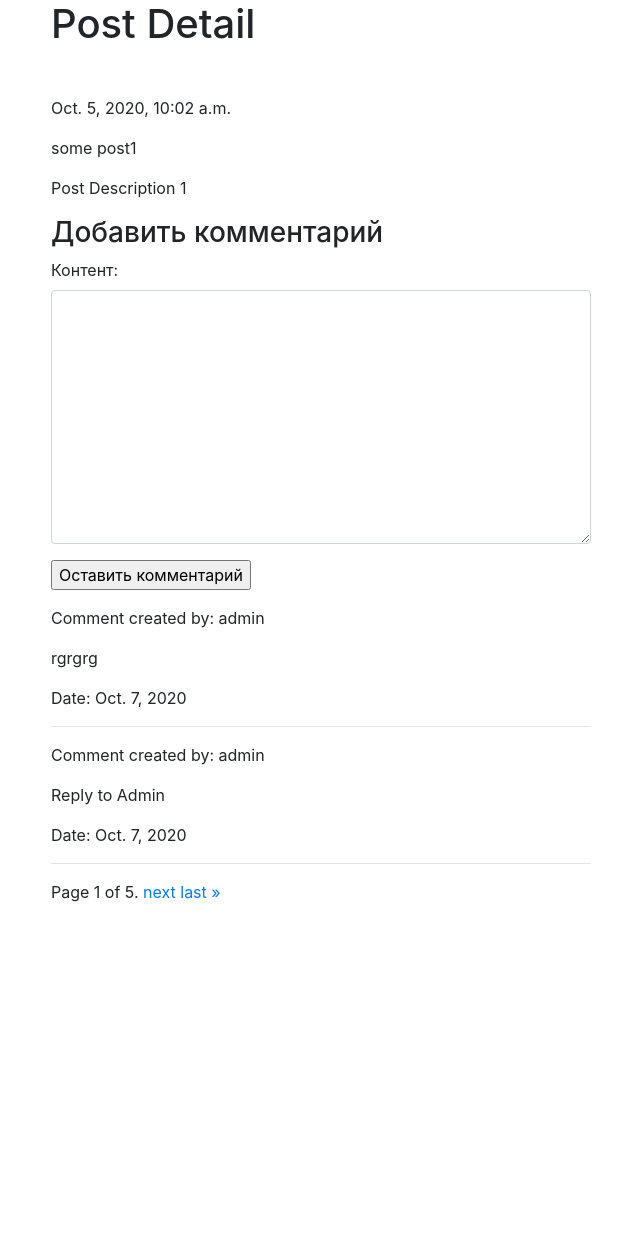
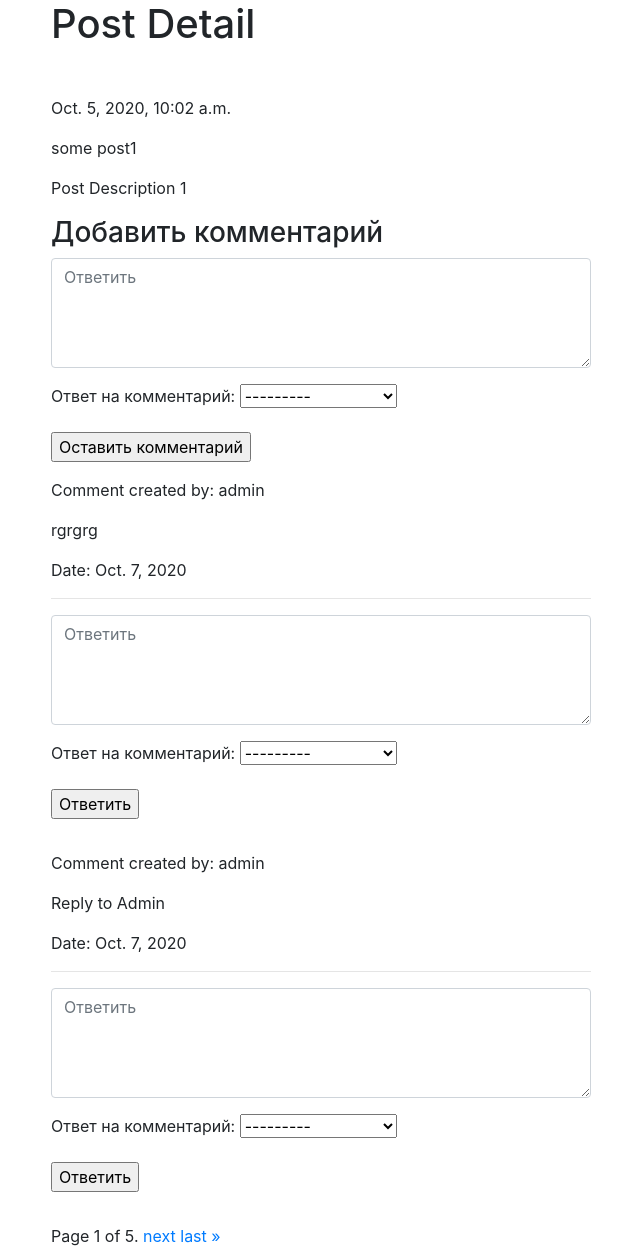
Before and after one commit to NuraiM1998/Comment-Service, a Django app: a page that uses comment_service/posts/templates/post_detail.html in a window 1280 px wide. Shown: the whole page, without its empty margins (224-864 px from the left). Before the commit the page ends 902 px from the top, so only its background shows below. Run offline with Django 3.2, Linux system fonts and the light colour scheme; data comes from the database, SQL or seed files in the repository; both versions use the stored data as it was after the commit; some libraries are stand-ins or nearby versions.

Commit message:
replies added

```diff
--- a/comment_service/comments/models.py
+++ b/comment_service/comments/models.py
@@ -5,51 +5,15 @@ from django.contrib.contenttypes.models import ContentType
 from django.contrib.contenttypes.fields import GenericForeignKey
 from polymorphic.models import PolymorphicModel
 
+
 User = get_user_model()
-
-# class CommentManager(models.Manager):
-#     def all(self):
-#         qs = super(CommentManager, self).filter(parent=None)
-#         return qs
-#     def filter_by_instance(self, instance):
-#         content_type = ContentType.objects.get_for_model(instance.__class__)
-#         obj_id = instance.id
-#         qs = super(CommentManager, self).filter(content_type=content_type, object_id=obj_id).filter(parent=None)
-#         return qs
-
-# class Post(models.Model):
-#     user = models.ForeignKey(User, on_delete=models.CASCADE, related_name='user_post')
-#     title = models.CharField(max_length=150)
-#     slug = models.SlugField(max_length=150)
-#     body = models.TextField(blank=True)
-#     date_pub = models.DateTimeField(auto_now_add=True)
-
-
-
-#     def get_absolute_url(self):
-#         return reverse('comments:post_detail', kwargs={'slug': self.slug})
-
-#     def __str__(self):
-#         return self.title
-
-#     @property
-#     def comments(self):
-#         instance = self
-#         qs = Comment.objects.filter_by_instance(instance)
-#         return qs
-
-
-#     @property
-#     def get_content_type(self):
-#         instance = self
-#         content_type = ContentType.objects.get_for_model(instance.__class__)
-#         return content_type.model
 
 
 class Comment(PolymorphicModel):
     user = models.ForeignKey(User, on_delete=models.CASCADE, related_name='user_post', verbose_name='Пользователь')
     content = models.TextField(verbose_name='Контент')
     timestamp = models.DateTimeField(auto_now_add=True, verbose_name='Время создания')
+    reply = models.ForeignKey('self', null=True, on_delete=models.PROTECT, related_name='replies', verbose_name='Ответ на комментарий')
 
 
     class Meta:
--- a/comment_service/posts/forms.py
+++ b/comment_service/posts/forms.py
@@ -1,15 +1,15 @@
 from comments.models import Comment
 from django import forms
-from .models import Post
 from django.forms import ModelForm, HiddenInput
 
 
 
 class CommentForm(forms.ModelForm):
+    content = forms.CharField(label='', widget=forms.Textarea(attrs={'class': 'form-control', 'placeholder': 'Ответить', 'rows': '4', 'cols': '50'}))
     class Meta:
         model = Comment
         fields = [
-            'content'
+            'content', 'reply'
         ]
         widgets = {
         'content': forms.Textarea(attrs={'class': 'form-control',}),
--- a/comment_service/posts/templates/post_detail.html
+++ b/comment_service/posts/templates/post_detail.html
@@ -12,17 +12,29 @@
                 <form method="post" action=".">
                     {% csrf_token %}
                     <h3>Добавить комментарий</h3>
-
-
                         {{ form.as_p }}
-
                     <p class='mt-3'><input type="submit" value='Оставить комментарий'></p>
                 </form>
                 {% for comment in object_list %}
-                <p>Comment created by: {{ comment.user }}</p>
+                    <p>Comment created by: {{ comment.user }}</p>
                     <p>{{ comment.content }}</p>
-                <p>Date: {{ comment.timestamp|date }}</p>
+                    <p>Date: {{ comment.timestamp|date }}</p>
                     <hr>
+
+                    <div class="replied-comments container mt-2">
+                        {% for reply in comment.replies.all %}
+                            {{ reply.content }}
+                            {{ reply.user }}
+                        {% endfor %}
+                        <div class="form-group row">
+                            <form method="post" action=".">
+                                {% csrf_token %}
+                                <input type="hidden" name="comment_id" value="{{comment.id}}">
+                                    {{ form.as_p }}
+                                <p class='mt-3'><input type="submit" value='Ответить'></p>
+                            </form>
+                        </div>
+                    </div>
                 {% endfor %}
 
                 {% if is_paginated %}
--- a/comment_service/posts/views.py
+++ b/comment_service/posts/views.py
@@ -1,16 +1,14 @@
 from .models import Post
+from comments.models import Comment
+from datetime import datetime
 from .forms import CommentForm
-from comments.models import Comment
-from comments.forms import CommentCreateForm
-from datetime import datetime
 from django.http import Http404
 from django.utils import timezone
 from django.views import View
+from django.shortcuts import render, get_object_or_404, redirect
+from django.views.generic.detail import DetailView
 from django.views.generic.list import ListView, MultipleObjectMixin
-from django.views.generic.detail import DetailView
-from django.shortcuts import render, get_object_or_404, redirect
 from django.views.generic.edit import CreateView, FormView, FormMixin
-from polymorphic.formsets import polymorphic_modelformset_factory, PolymorphicFormSetChild
 
 
 class PostList(ListView):
@@ -33,33 +31,37 @@ class PostDetail(DetailView, FormMixin, MultipleObjectMixin):
 
     def get_context_data(self, **kwargs):
         object_list = Comment.objects.all()
-        context = super().get_context_data(object_list=object_list, **kwargs)
+        context = super().get_context_data(object_list=object_list,**kwargs)
         context['form'] = self.form_class
         context['comments'] = Comment.objects.all()
         return context
 
 
     def post(self, request, *args, **kwargs):
-        # self.object = self.get_object()
-        # form = self.get_form()
         form = CommentForm(request.POST, request.FILES)
 
         if form.is_valid():
             self.object = self.get_object()
-            context = super().get_context_data(**kwargs)
+            object_list = Comment.objects.all()
+            context = super().get_context_data(object_list=object_list, **kwargs)
             context['form'] = CommentForm
             return self.form_valid(form)
         else:
             self.object = self.get_object()
-            context = super().get_context_data(**kwargs)
+            object_list = Comment.objects.all()
+            context = super().get_context_data(object_list=object_list, **kwargs)
             context['form'] = form
-            return self.form_invalid()
+            return self.form_invalid(form)
 
 
     def form_valid(self, form):
         content = form.save(commit=False)
         content.user =  self.request.user
         content.content = form.cleaned_data['content']
+        content.reply = form.cleaned_data['reply']
+        comment_qs = None
+        if content.reply:
+            comment_qs = Comment.objects.get(id=content.reply.id)
         content.save()
         form.save()
         return redirect('/posts/')
@@ -67,49 +69,3 @@ class PostDetail(DetailView, FormMixin, MultipleObjectMixin):
 
     def form_invalid(self, form):
         return self.render_to_response(self.get_context_data(form=form))
-
-
-    # def post(self, request, *args, **kwargs):
-    #     data = {
-    #          'form-TOTAL_FORMS': '1',
-    #          'form-INITIAL_FORMS': '0',
-    #          'form-MAX_NUM_FORMS': '',
-    #          'form-0-title': '',
-    #          'form-0-pub_date': '',
-    #     }
-    #     # form = self.form_class(request.POST)
-    #     formset = CommentFormset(data)
-    #     if request.method == "POST":
-    #         formset = CommentFormset(request.POST or None, request.FILES or None, queryset=Comment.objects.all())
-    #         instances = formset.save(commit=False)
-    #         for instance in instances:
-    #             instance.content = self.cleaned_data['content']
-    #             if instance.is_valid():
-    #                 instance.save()
-    #     else:
-    #         formset = CommentFormset(queryset=Comment.objects.all())
-
-    #     return render(request, self.template_name, {'form': formset})
-
-
-# class CommentView(View):
-#     form_class = CommentFormset
-#     # initial = {'key': 'value'}
-#     template_name = 'post_detail.html'
-
-
-#     def get(self, request, *args, **kwargs):
-#         form = self.form_class()
-#         return render(request, self.template_name, {'form': form})
-
-
-#     def post(self, request, *args, **kwargs):
-#         form = self.form_class(request.POST)
-#         if request.method == "POST":
-#             formset = form(request.POST, request.FILES, queryset=Comment.objects.all())
-#             if formset.is_valid():
-#                 formset.save()
-#         else:
-#             formset = form(queryset=Comment.objects.all())
-
-#         return render(request, self.template_name, {'form': form})
```
Also changed, not shown: comment_service/comments/forms.py (+0 -29 lines), comment_service/comments/migrations/0002_comment_reply.py (added), comment_service/db.sqlite3.
